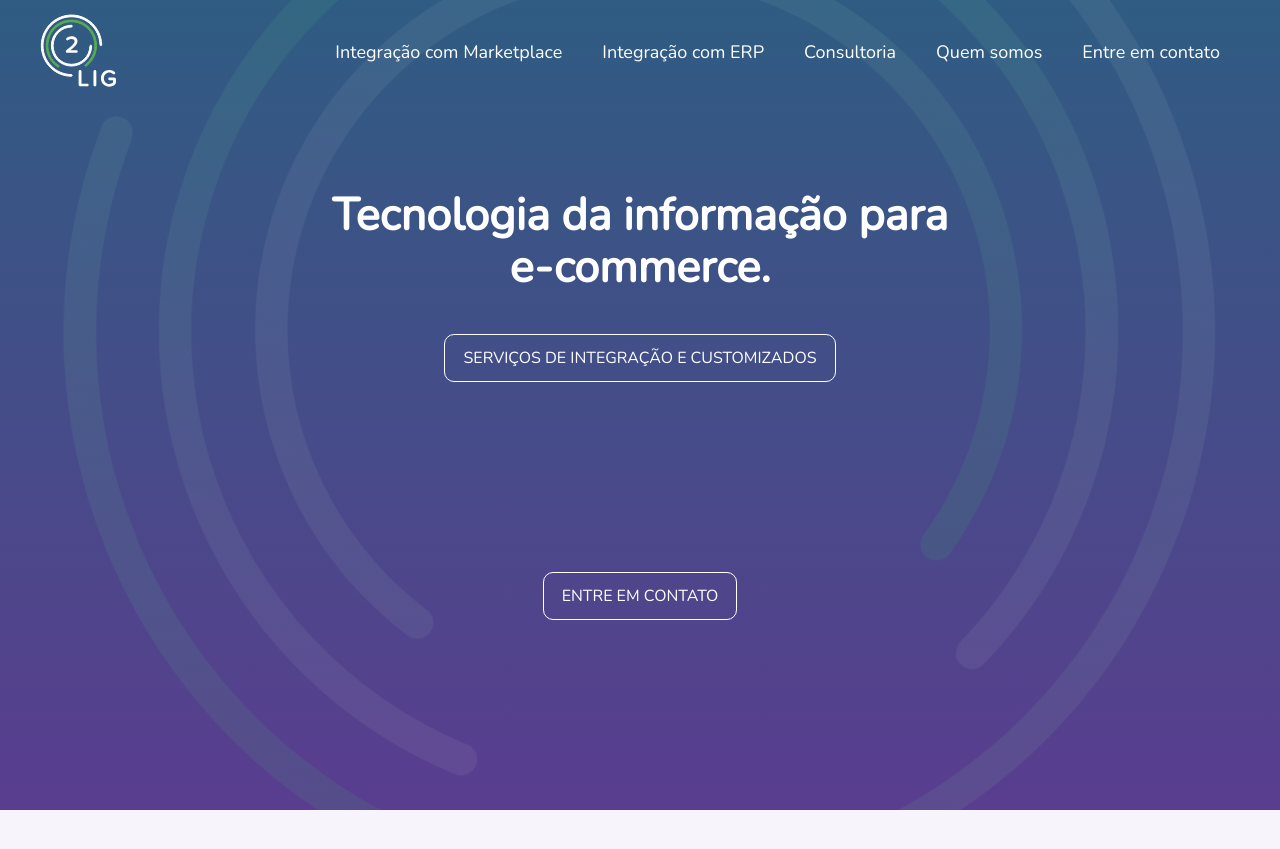
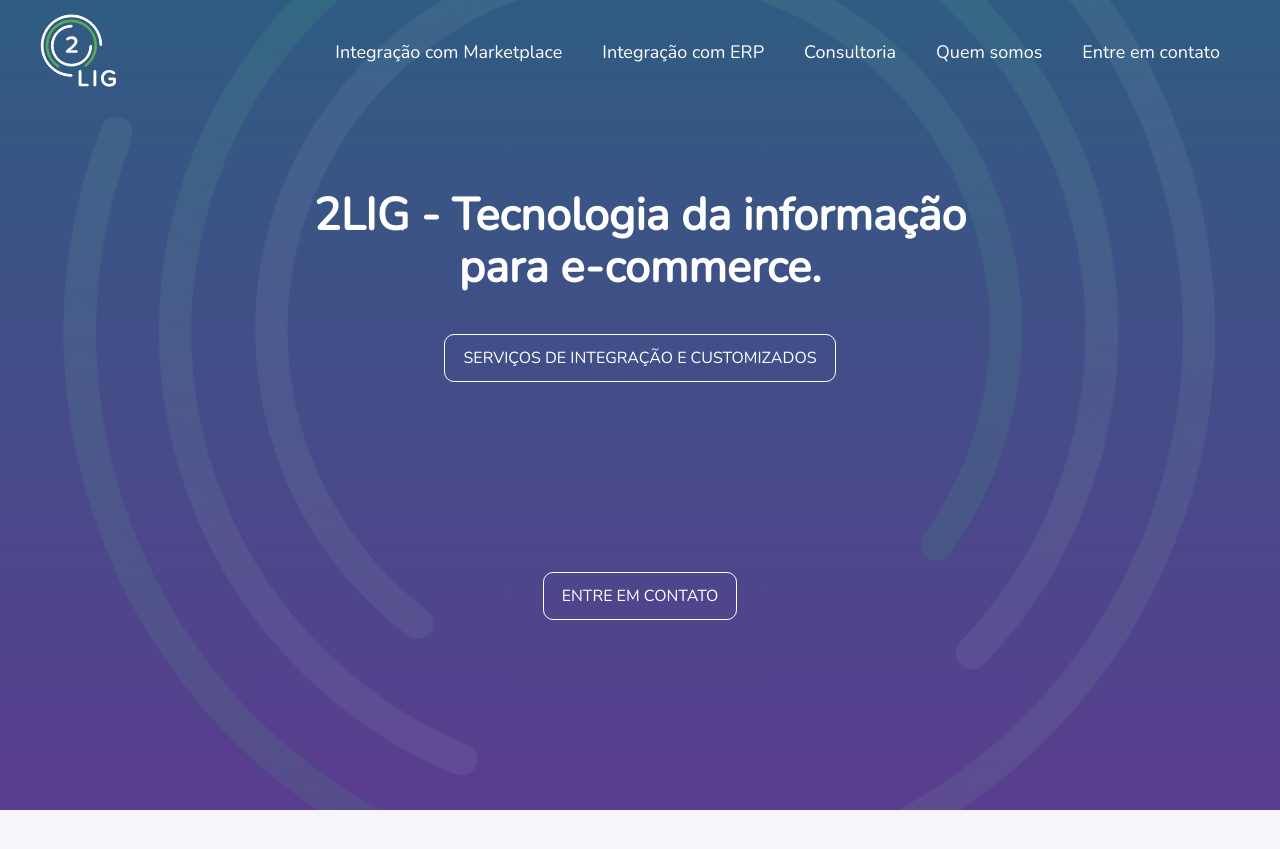
Before and after one commit to leandrooriente/2lig, a Jekyll site: the page built from index.html, in a window 1280 px wide and 900 px high. Shown: the top 849 px of the window. Built offline with Jekyll 4.4.1, drawn with Linux system fonts in a browser that asks for light colours; nearby versions of some CDN libraries; library files that are not in the unit come from our copies.

Commit message:
Updated Headline

```diff
--- a/_includes/headline.html
+++ b/_includes/headline.html
@@ -1,5 +1,5 @@
 <section class="headline">
-  <h1 class="headline-title">Tecnologia da informação para e-commerce.</h1>
+  <h1 class="headline-title">2LIG - Tecnologia da informação para e-commerce.</h1>
   <a href="#contact" class="headline-button anchor">Serviços de integração e customizados</a><br>
   <a href="#contact" class="headline-button anchor">Entre em contato</a>
   <img class="headline-circle-background-small" src="{{site.baseurl}}/assets/big-circle.svg" />
```
